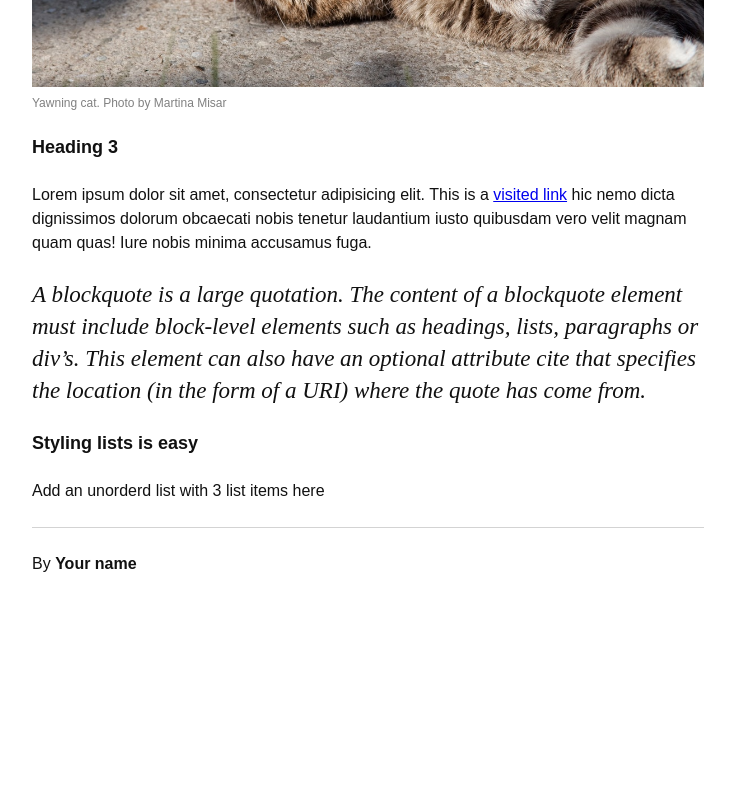
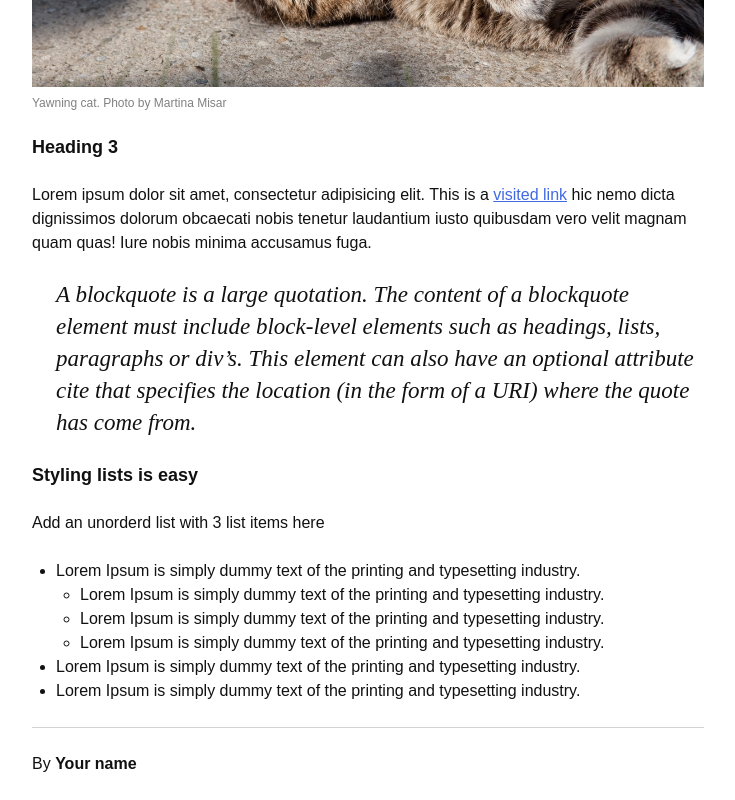
Before and after one commit to mct-ui/html5-boilerplate-VandervekenIlke, a plain HTML site: page index.html in a window 1280 px wide. Shown: the part 627-1427 px from the top of the page, without its empty margins (272-1007 px from the left). Before the commit the page ends 1227 px from the top, so only its background shows below. Drawn offline with Linux system fonts and the light colour scheme.

Commit message:
Added default link styles

```diff
--- a/css/screen.css
+++ b/css/screen.css
@@ -82,7 +82,8 @@ figure {
 }
 
 ul,
-ol {
+ol,
+blockquote {
   padding-left: 24px;
 }
 
@@ -97,11 +98,6 @@ blockquote {
   line-height: 32px;
   margin: 0 0 24px;
   font-family: 'Times New Roman', serif;
-}
-
-blockquote * {
-  font-size: inherit;
-  line-height: inherit;
 }
 
 figcaption {
@@ -119,12 +115,19 @@ hr {
 }
 
 a {
+  color: royalblue;
+  transition: all 0.1s ease-in-out;
+}
+
+a:visited {
+  color: blueviolet;
 }
 
 a:hover,
 a:focus {
+  color: crimson;
 }
 
-a:visited,
 a:active {
+  color: blueviolet;
 }
--- a/index.html
+++ b/index.html
@@ -54,6 +54,34 @@
     </blockquote>
     <h3>Styling lists is easy</h3>
     <p>Add an unorderd list with 3 list items here</p>
+    <ul>
+      <li>
+        Lorem Ipsum is simply dummy text of the printing and typesetting
+        industry.
+        <ul>
+          <li>
+            Lorem Ipsum is simply dummy text of the printing and typesetting
+            industry.
+          </li>
+          <li>
+            Lorem Ipsum is simply dummy text of the printing and typesetting
+            industry.
+          </li>
+          <li>
+            Lorem Ipsum is simply dummy text of the printing and typesetting
+            industry.
+          </li>
+        </ul>
+      </li>
+      <li>
+        Lorem Ipsum is simply dummy text of the printing and typesetting
+        industry.
+      </li>
+      <li>
+        Lorem Ipsum is simply dummy text of the printing and typesetting
+        industry.
+      </li>
+    </ul>
     <hr />
     <footer>
       <p>By <strong>Your name</strong></p>
```
